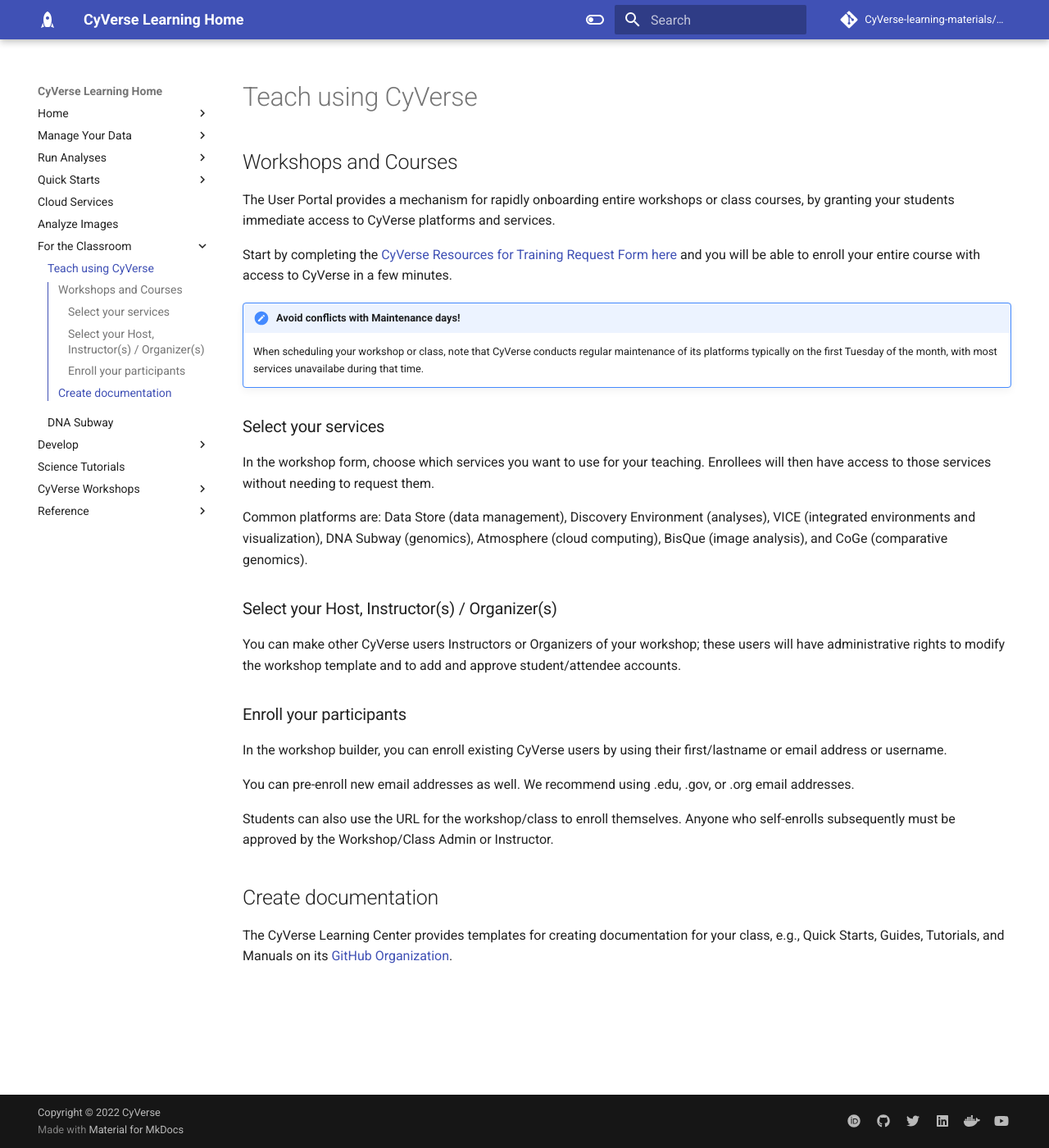
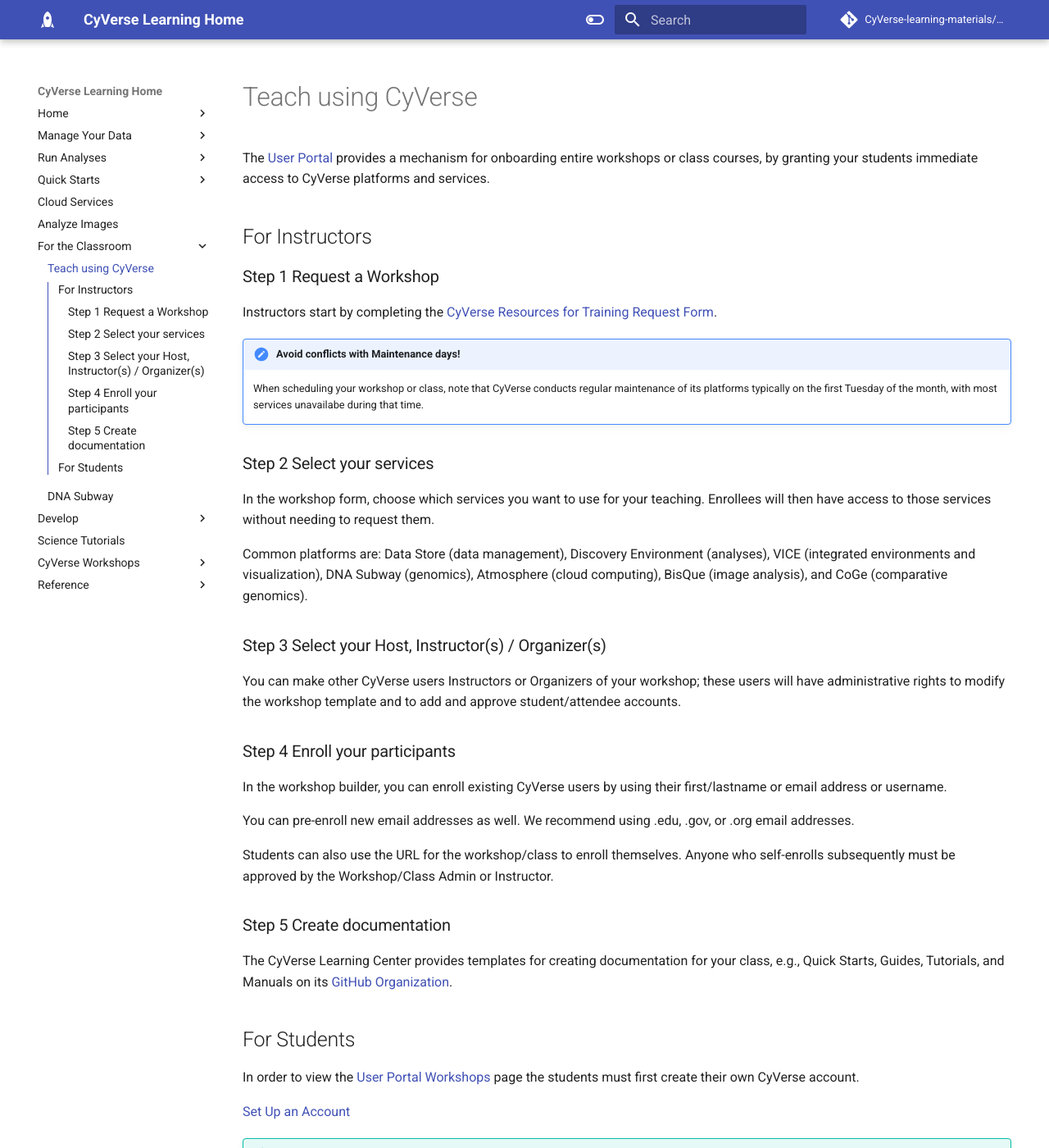
Before and after one commit to CyVerse-learning-materials/learning-materials-home, an MkDocs documentation site: the page built from docs/vice/teaching.md, in a window 1280 px wide and 1400 px high. Shown: the whole window at 82% size. Built offline with MkDocs 1.6.1 and Material for MkDocs 9.7.7, drawn with Linux system fonts in a browser that asks for light colours; some web fonts are replaced; a script that is not in the unit is left out; comment, search, counter and statistics services are not loaded; some of the changed text lies outside the part shown.

Commit message:
Update teaching.md

```diff
--- a/docs/vice/teaching.md
+++ b/docs/vice/teaching.md
@@ -1,28 +1,29 @@
 # Teach using CyVerse
 
-## Workshops and Courses
+The [User Portal](https://user.cyverse.org){target=_blank} provides a mechanism for onboarding entire workshops or class courses, by granting your students immediate access to CyVerse platforms and services.
 
-The User Portal provides a mechanism for rapidly onboarding entire workshops or class courses, by granting your students immediate access to CyVerse platforms and services.
+## For Instructors
 
-Start by completing the [CyVerse Resources for Training Request Form here](https://user.cyverse.org/requests/8){target=_blank} and you will be able to enroll your entire course with access to CyVerse in a few minutes.
+### Step 1 Request a Workshop
+
+Instructors start by completing the [CyVerse Resources for Training Request Form](https://user.cyverse.org/requests/8){target=_blank}.
 
 !!! Note "Avoid conflicts with Maintenance days!"
 
     When scheduling your workshop or class, note that CyVerse conducts regular maintenance of its platforms typically on the first Tuesday of the month, with most services unavailabe during that time.
 
-
-### Select your services
+### Step 2 Select your services
 
 In the workshop form, choose which services you want to use for your teaching. Enrollees will then have access to
 those services without needing to request them.
 
 Common platforms are: Data Store (data management), Discovery Environment (analyses), VICE (integrated environments and visualization), DNA Subway (genomics), Atmosphere (cloud computing), BisQue (image analysis), and CoGe (comparative genomics).
 
-### Select your Host, Instructor(s) / Organizer(s)
+### Step 3 Select your Host, Instructor(s) / Organizer(s)
 
 You can make other CyVerse users Instructors or Organizers of your workshop; these users will have administrative rights to modify the workshop template and to add and approve student/attendee accounts.
 
-### Enroll your participants
+### Step 4 Enroll your participants
 
 In the workshop builder, you can enroll existing CyVerse users by using their first/lastname or email address or username.
 
@@ -30,6 +31,20 @@
 
 Students can also use the URL for the workshop/class to enroll themselves. Anyone who self-enrolls subsequently must be approved by the Workshop/Class Admin or Instructor.
 
-## Create documentation
+### Step 5 Create documentation
 
 The CyVerse Learning Center provides templates for creating documentation for your class, e.g., Quick Starts, Guides, Tutorials, and Manuals on its [GitHub Organization](){target=_blank}.
+
+## For Students
+
+In order to view the [User Portal Workshops](https://user.cyverse.org){target=_blank} page the students must first create their own CyVerse account.
+
+[Set Up an Account](account.md){target=_blank}
+
+!!! Tip "Students MUST use their institutional email addresses"
+
+    Students must use their official email addresses (.edu, .org, .gov) so that their identities can be verified by CyVerse staff.
+
+    `@gmail.com`, `@yahoo.com`, etc., email accounts will not be approved for access to the Discovery Environment Interactive Apps.
+
+    For graduate students or professionals, additional verification can be accomplished by creating and importing an [ORCID](https://orcid.org/)
```
